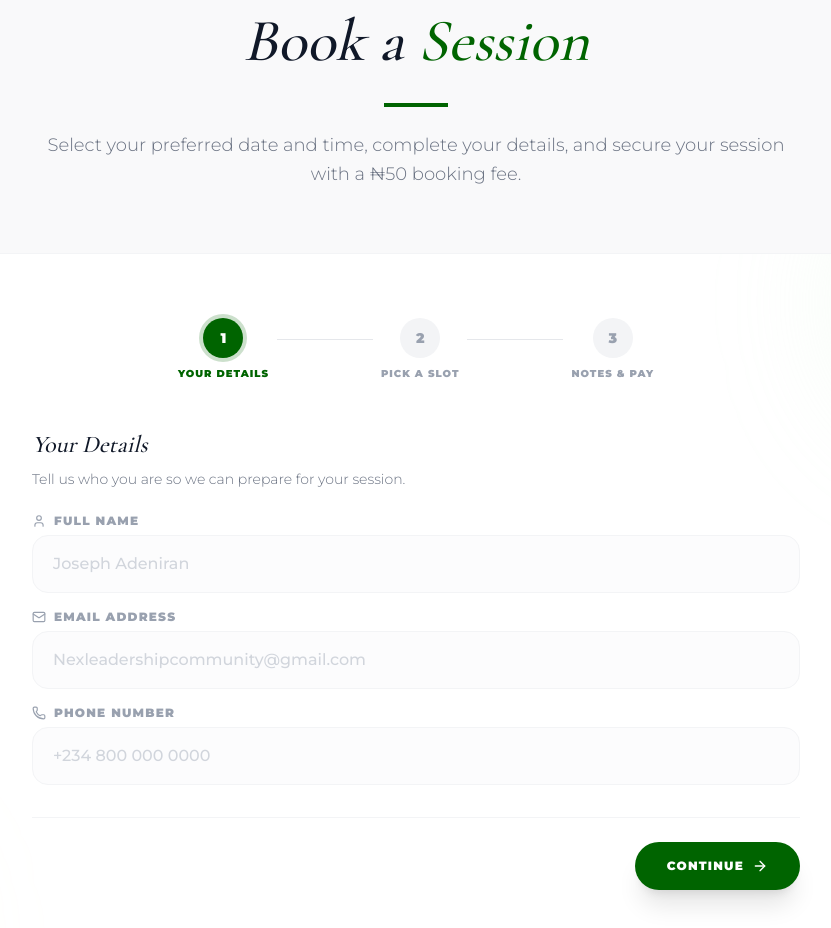
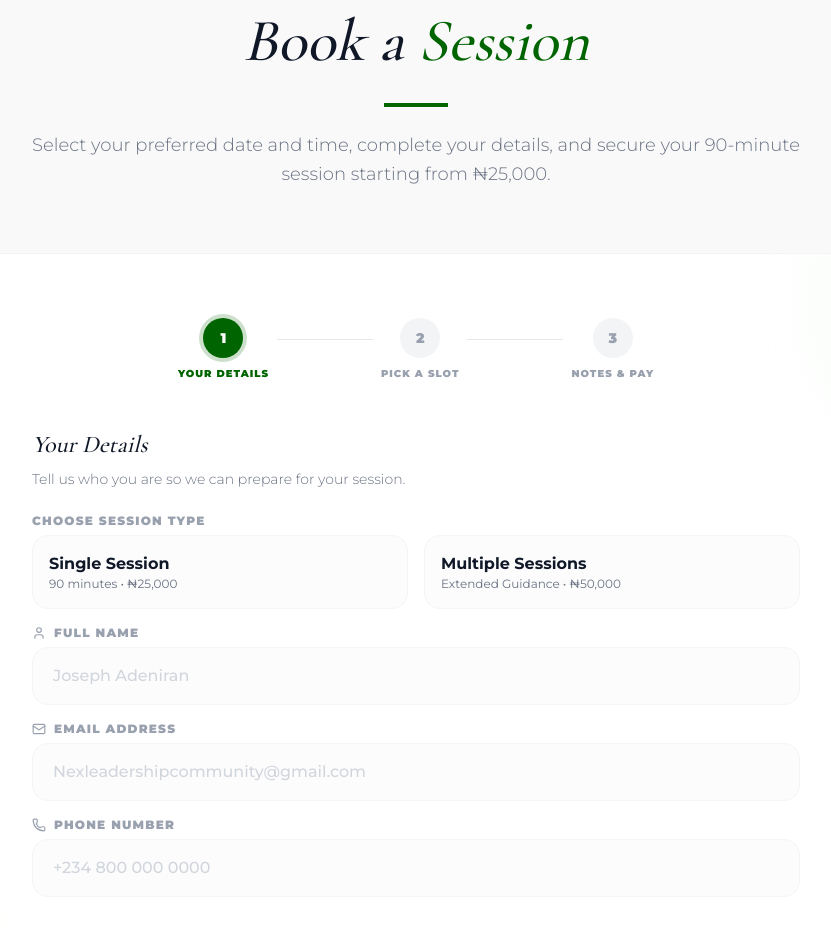
Before and after one commit to heropaulexy79/wisdommixinstitute, a Next.js app: page /mentorship in a window 1280 px wide. Shown: the part 2240-3168 px from the top of the page, without its empty margins (224-1055 px from the left). Built offline with nearby package versions, Linux system fonts and the light colour scheme; no server answers.

Commit message:
feat: implement mentorship booking page with Paystack payment integration

```diff
--- a/src/app/api/init-payment/route.ts
+++ b/src/app/api/init-payment/route.ts
@@ -3,9 +3,12 @@ import { NextRequest, NextResponse } from "next/server";
 export async function POST(req: NextRequest) {
   try {
     const body = await req.json();
-    const { email, name, phone, date, time } = body;
+    const { email, name, phone, date, time, amount } = body;
 
     if (!email) return NextResponse.json({ error: "Email required" }, { status: 400 });
+    if (!amount || (amount !== 25000 && amount !== 50000)) {
+      return NextResponse.json({ error: "Invalid amount" }, { status: 400 });
+    }
 
     const secretKey = process.env.PAYSTACK_SECRET_KEY;
     if (!secretKey) return NextResponse.json({ error: "Payment not configured" }, { status: 500 });
@@ -21,7 +24,7 @@ export async function POST(req: NextRequest) {
       },
       body: JSON.stringify({
         email,
-        amount: 5000, // NGN 50 in kobo
+        amount: amount * 100, // NGN to kobo
         currency: "NGN",
         callback_url: callbackUrl,
         metadata: {
--- a/src/app/mentorship/page.tsx
+++ b/src/app/mentorship/page.tsx
@@ -105,7 +105,7 @@ export default function MentorshipPage() {
             </h2>
             <div className="w-16 h-1 bg-primary-900 mx-auto mb-6" />
             <p className="text-lg text-gray-500 font-light leading-relaxed">
-              Select your preferred date and time, complete your details, and secure your session with a ₦50 booking fee.
+              Select your preferred date and time, complete your details, and secure your 90-minute session starting from ₦25,000.
             </p>
           </div>
 
--- a/src/components/MentorshipBookingSection.tsx
+++ b/src/components/MentorshipBookingSection.tsx
@@ -13,6 +13,7 @@ interface FormData {
 export default function MentorshipBookingSection() {
   const [step, setStep] = useState(1);
   const [form, setForm] = useState<FormData>({ name: "", email: "", phone: "", date: "", time: "", notes: "" });
+  const [amount, setAmount] = useState(30000);
   const [isProcessing, setIsProcessing] = useState(false);
   const [error, setError] = useState("");
 
@@ -51,7 +52,7 @@ export default function MentorshipBookingSection() {
       const res = await fetch("/api/init-payment", {
         method: "POST",
         headers: { "Content-Type": "application/json" },
-        body: JSON.stringify(form),
+        body: JSON.stringify({ ...form, amount }),
       });
       const data = await res.json();
 
@@ -97,6 +98,27 @@ export default function MentorshipBookingSection() {
             <div className="space-y-6">
               <div><h3 className="text-2xl font-medium font-serif italic text-gray-900 mb-2">Your Details</h3><p className="text-gray-500 font-light text-sm">Tell us who you are so we can prepare for your session.</p></div>
               <div className="space-y-4">
+                <div className="space-y-1.5">
+                  <label className="text-xs font-black uppercase tracking-widest text-gray-400 flex items-center gap-2">Choose Session Type</label>
+                  <div className="grid grid-cols-1 sm:grid-cols-2 gap-4">
+                    <button
+                      type="button"
+                      onClick={() => setAmount(25000)}
+                      className={`p-4 rounded-2xl border transition-all text-left ${amount === 25000 ? "border-primary-900 bg-primary-50/50 ring-2 ring-primary-900/10" : "border-gray-100 bg-gray-50/50 hover:border-gray-200"}`}
+                    >
+                      <p className="font-bold text-gray-900">Single Session</p>
+                      <p className="text-xs text-gray-500">90 minutes • ₦25,000</p>
+                    </button>
+                    <button
+                      type="button"
+                      onClick={() => setAmount(50000)}
+                      className={`p-4 rounded-2xl border transition-all text-left ${amount === 50000 ? "border-primary-900 bg-primary-50/50 ring-2 ring-primary-900/10" : "border-gray-100 bg-gray-50/50 hover:border-gray-200"}`}
+                    >
+                      <p className="font-bold text-gray-900">Multiple Sessions</p>
+                      <p className="text-xs text-gray-500">Extended Guidance • ₦50,000</p>
+                    </button>
+                  </div>
+                </div>
                 {[
                   { field: "name" as const, label: "Full Name", icon: <User className="w-3.5 h-3.5" />, type: "text", placeholder: "Joseph Adeniran" },
                   { field: "email" as const, label: "Email Address", icon: <Mail className="w-3.5 h-3.5" />, type: "email", placeholder: "Nexleadershipcommunity@gmail.com" },
@@ -130,8 +152,9 @@ export default function MentorshipBookingSection() {
                 <div className="flex items-center gap-3 mb-4"><CalendarCheck className="w-5 h-5 text-primary-300" /><span className="font-black uppercase text-xs tracking-widest text-primary-300">Session Summary</span></div>
                 <div className="flex justify-between text-sm"><span className="text-white/60">Name</span><span className="font-semibold">{form.name}</span></div>
                 <div className="flex justify-between text-sm"><span className="text-white/60">Date</span><span className="font-semibold">{formatDate(form.date)}</span></div>
-                <div className="flex justify-between text-sm"><span className="text-white/60">Time</span><span className="font-semibold">{form.time} WAT</span></div>
-                <div className="pt-3 border-t border-white/10 flex justify-between"><span className="text-white/60">Booking Fee</span><span className="font-black text-primary-300 text-lg">₦50.00</span></div>
+                 <div className="flex justify-between text-sm"><span className="text-white/60">Time</span><span className="font-semibold">{form.time} WAT</span></div>
+                <div className="flex justify-between text-sm"><span className="text-white/60">Duration</span><span className="font-semibold">{amount === 25000 ? "90 Minutes" : "Flexible"}</span></div>
+                <div className="pt-3 border-t border-white/10 flex justify-between"><span className="text-white/60">Session Fee</span><span className="font-black text-primary-300 text-lg">₦{amount.toLocaleString()}.00</span></div>
               </div>
 
               <div className="space-y-1.5">
@@ -142,7 +165,7 @@ export default function MentorshipBookingSection() {
               </div>
 
               <p className="text-xs text-gray-400 flex items-center gap-2">
-                🔒 You will be redirected to Paystack&apos;s secure checkout to complete your ₦50 payment.
+                🔒 You will be redirected to Paystack&apos;s secure checkout to complete your ₦{amount.toLocaleString()} payment.
               </p>
             </div>
           )}
@@ -173,7 +196,7 @@ export default function MentorshipBookingSection() {
             className="flex items-center gap-2 px-8 py-4 rounded-full bg-primary-900 text-white font-black text-xs uppercase tracking-widest hover:bg-black transition-all shadow-xl active:scale-95 disabled:opacity-60 disabled:cursor-not-allowed">
             {isProcessing
               ? <><Loader2 className="w-4 h-4 animate-spin" /> Redirecting to Paystack...</>
-              : <>Pay ₦50 &amp; Confirm <ArrowRight className="w-4 h-4" /></>}
+              : <>Pay ₦{amount.toLocaleString()} &amp; Confirm <ArrowRight className="w-4 h-4" /></>}
           </button>
         )}
       </div>
```
